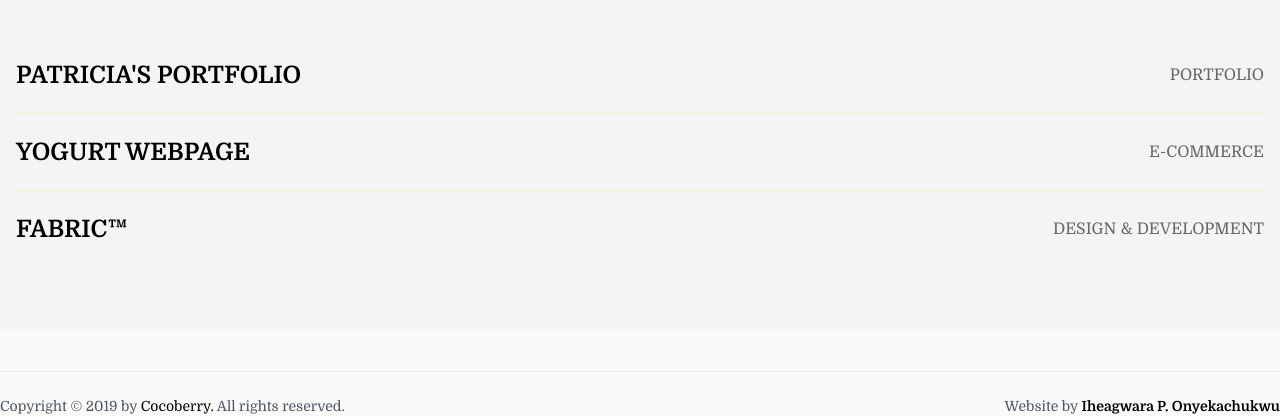
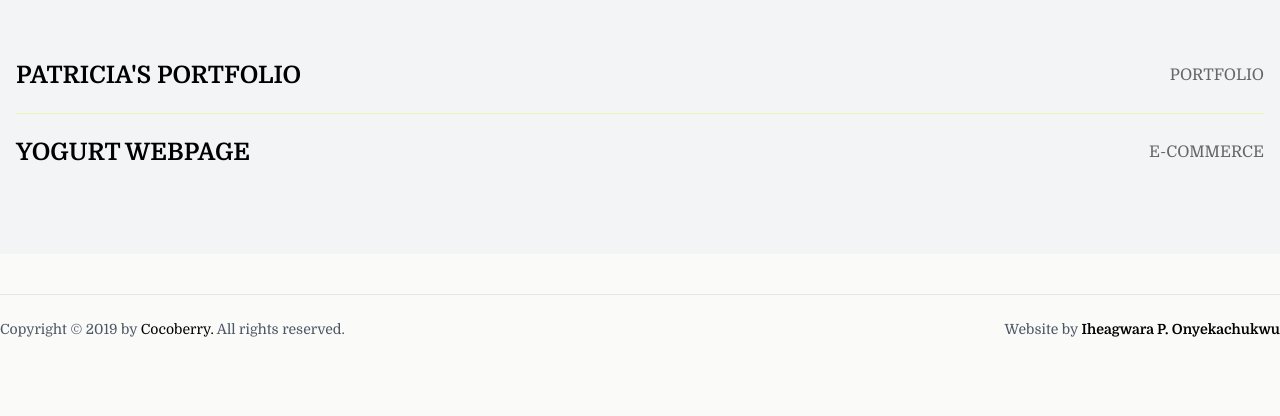
Before and after one commit to codeWithPatricia/devwithpatricia.github.io, a plain HTML site: page index.html in a window 1280 px wide. Shown: the part 827-1243 px from the top of the page. After the commit the page ends 1166 px from the top, so only its background shows below. Drawn offline with nearby package versions, Linux system fonts and the light colour scheme.

Commit message:
Update index.html

```diff
--- a/index.html
+++ b/index.html
@@ -1,4 +1,4 @@
-<html lang="en">
+ <html lang="en">
 
 <head>
     <meta charset="UTF-8" />
@@ -136,10 +136,10 @@
                         <h1 class="title">Yogurt Webpage</h1>
                         <p class="subtitle">E-Commerce</p>
                     </div>
-                    <div class="section">
+                    <!--<div class="section">
                         <h1 class="title">FABRIC™</h1>
                         <p class="subtitle">Design & Development</p>
-                    </div>
+                    </div>-->
                 </div>
             </div>
             <canvas></canvas>
```
